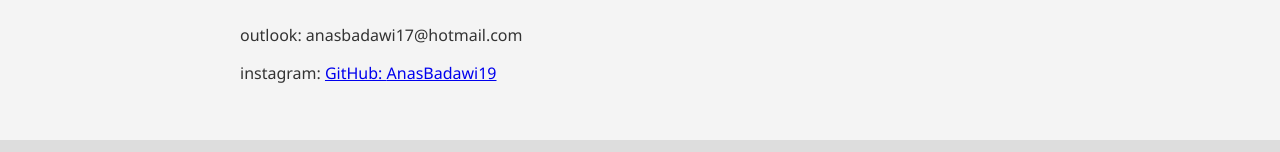
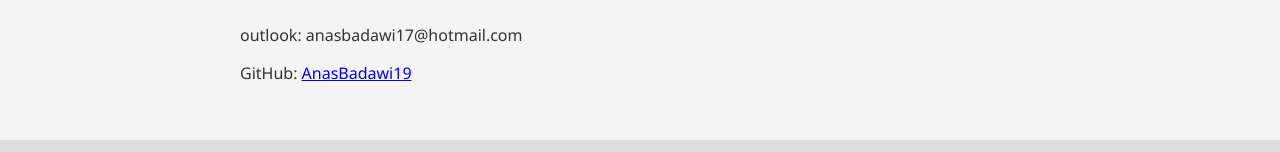
Before and after one commit to AnasBadawi19/Anas-Badawi, a plain HTML site: page index.html in a window 1280 px wide. Shown: the part 666-818 px from the top of the page. Drawn offline with Linux system fonts and the light colour scheme.

Commit message:
Update index.html

```diff
--- a/index.html
+++ b/index.html
@@ -30,7 +30,7 @@
   <section class="contact">
     <h2>Contact</h2>
     <p>outlook: anasbadawi17@hotmail.com</p>
-        <p>instagram: <a href="https://www.instagram.com/anas._.badawi/"
+
 
     <p>GitHub: <a href="https://github.com/AnasBadawi19" target="_blank">AnasBadawi19</a></p>
   </section>
```
